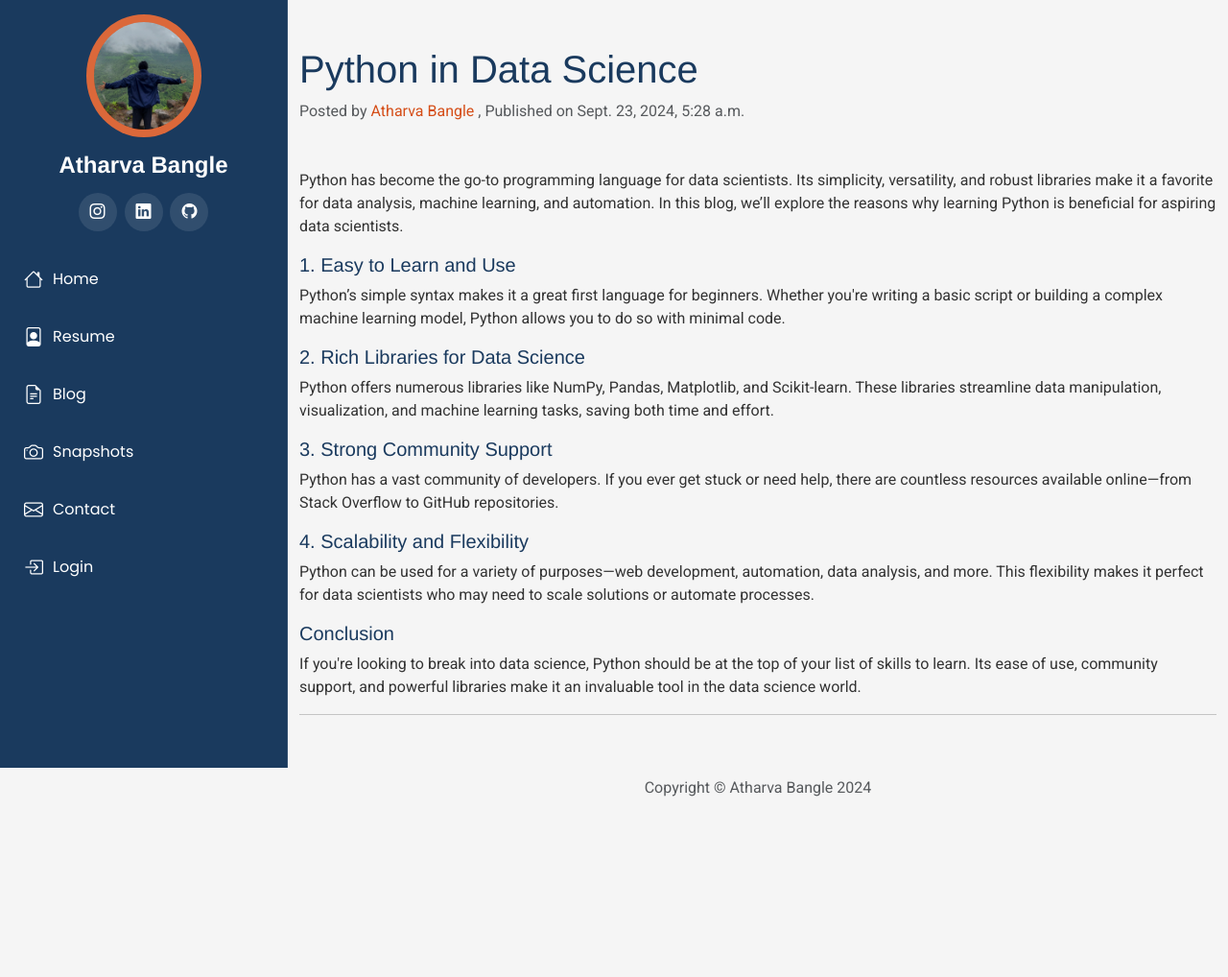
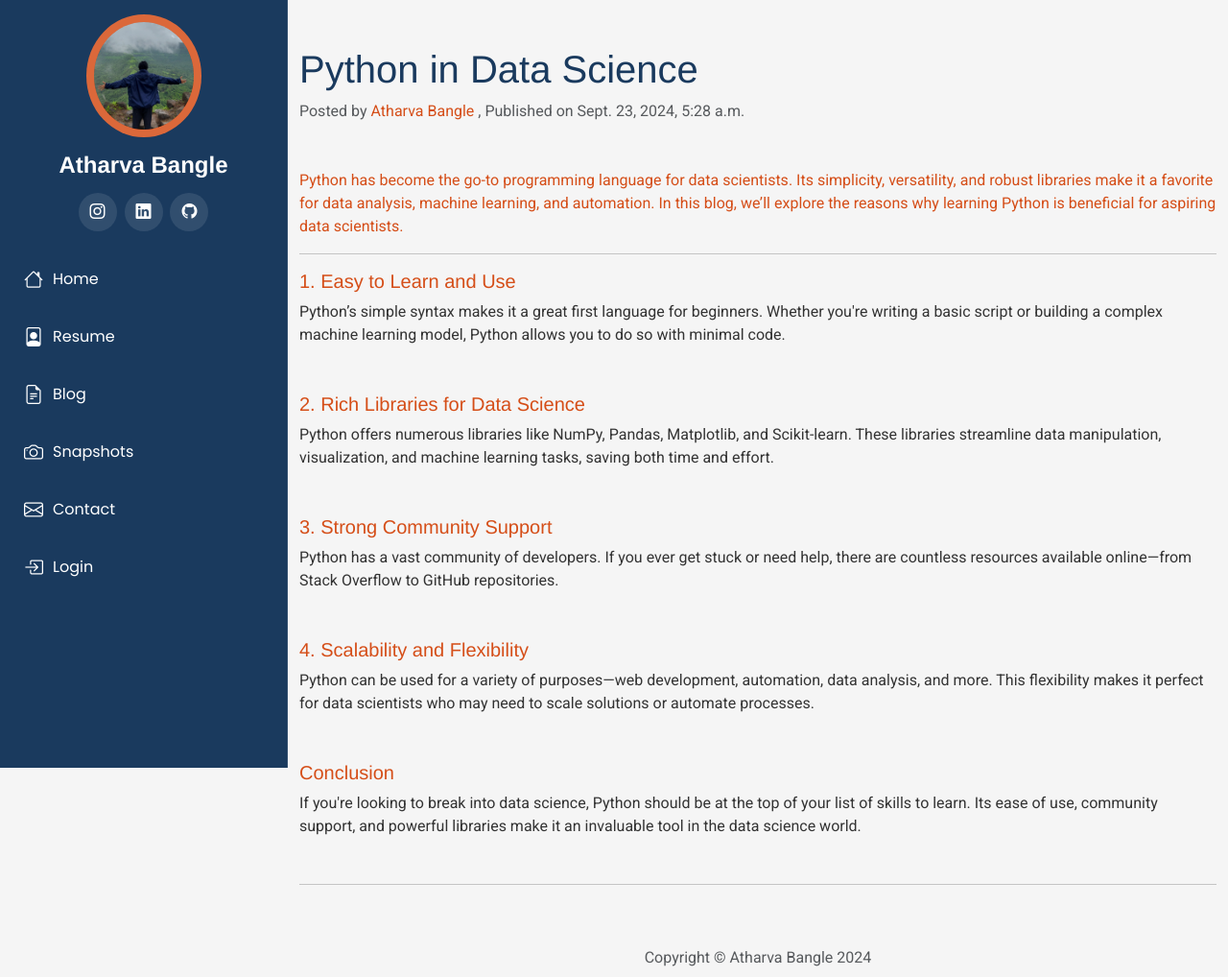
Before and after one commit to Abros3006/Abros3006_website, a Django app: page /blog/1/ in a window 1280 px wide. Shown: the whole page at 96% size. Before the commit the page ends 830 px from the top, so only its background shows below. Run offline with Django 5.2, Linux system fonts and the light colour scheme; data comes from the database, SQL or seed files in the repository; both versions use the stored data as it was after the commit; some libraries are stand-ins or nearby versions.

Commit message:
edited post and snapshots

```diff
--- a/home/views.py
+++ b/home/views.py
@@ -1,11 +1,14 @@
 from django.shortcuts import render, redirect
 from django.core.mail import send_mail
 from django.contrib import messages
+from django.contrib.auth.decorators import login_required
+
 
 # Create your views here.
 def home(request):
     return render(request, 'index.html')
 
+# @login_required
 def resume(request):
     return render(request, 'resume.html')
 
--- a/static/css/main.css
+++ b/static/css/main.css
@@ -1300,3 +1300,7 @@
 .rounded-circle{
   background-color: #d54e18 !important;
 }
+
+.post-excerpt{
+  color: #d54e18;
+}
--- a/templates/post.html
+++ b/templates/post.html
@@ -107,26 +107,27 @@
                     <h1 class="mb-2">{{posts.title}}</h1>
                     <p class="text-muted mb-5">Posted by <a href="#">Atharva Bangle</a> , Published on {{posts.date}}</p>
                     <p class="post-excerpt">{{posts.body}}</p>
-                    <h5 class="mb-2">{{posts.para1heading}}</h5>
-                    <p class="post-excerpt">{{posts.para1}}</p>
-                    <h5 class="mb-2">{{posts.para2heading}}</h5>
-                    <p class="post-excerpt">{{posts.para2}}</p>
-                    <h5 class="mb-2">{{posts.para3heading}}</h5>
-                    <p class="post-excerpt">{{posts.para3}}</p>
-                    <h5 class="mb-2">{{posts.para4heading}}</h5>
-                    <p class="post-excerpt">{{posts.para4}}</p>
-                    <h5 class="mb-2">{{posts.para5heading}}</h5>
-                    <p class="post-excerpt">{{posts.para5}}</p>
-                    <h5 class="mb-2">{{posts.para6heading}}</h5>
-                    <p class="post-excerpt">{{posts.para6}}</p>
-                    <h5 class="mb-2">{{posts.para7heading}}</h5>
-                    <p class="post-excerpt">{{posts.para7}}</p>
-                    <h5 class="mb-2">{{posts.para8heading}}</h5>
-                    <p class="post-excerpt">{{posts.para8}}</p>
-                    <h5 class="mb-2">{{posts.para9heading}}</h5>
-                    <p class="post-excerpt">{{posts.para9}}</p>
-                    <h5 class="mb-2">{{posts.para10heading}}</h5>
-                    <p class="post-excerpt">{{posts.para10}}</p>
+                    <hr>
+                    <h5 class="mb-2 heading">{{posts.para1heading}}</h5>
+                    <p class="mb-5">{{posts.para1}}</p>
+                    <h5 class="mb-2 heading">{{posts.para2heading}}</h5>
+                    <p class="mb-5">{{posts.para2}}</p>
+                    <h5 class="mb-2 heading">{{posts.para3heading}}</h5>
+                    <p class="mb-5">{{posts.para3}}</p>
+                    <h5 class="mb-2 heading">{{posts.para4heading}}</h5>
+                    <p class="mb-5">{{posts.para4}}</p>
+                    <h5 class="mb-2 heading">{{posts.para5heading}}</h5>
+                    <p class="mb-5">{{posts.para5}}</p>
+                    <h5 class="mb-2 heading">{{posts.para6heading}}</h5>
+                    <p class="mb-5">{{posts.para6}}</p>
+                    <h5 class="mb-2 heading">{{posts.para7heading}}</h5>
+                    <p class="mb-5">{{posts.para7}}</p>
+                    <h5 class="mb-2 heading">{{posts.para8heading}}</h5>
+                    <p class="mb-5">{{posts.para8}}</p>
+                    <h5 class="mb-2 heading">{{posts.para9heading}}</h5>
+                    <p class="mb-5">{{posts.para9}}</p>
+                    <h5 class="mb-2 heading">{{posts.para10heading}}</h5>
+                    <p class="mb-5">{{posts.para10}}</p>
                     <hr>
 
                 </div>
```
Also changed, not shown: templates/snapshots.html (+2 -16 lines), db.sqlite3.
